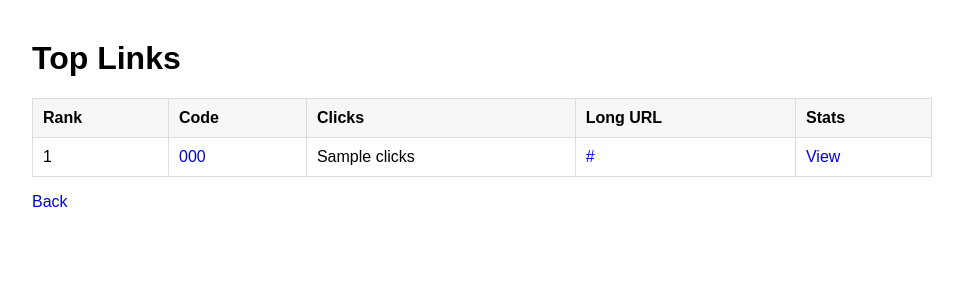
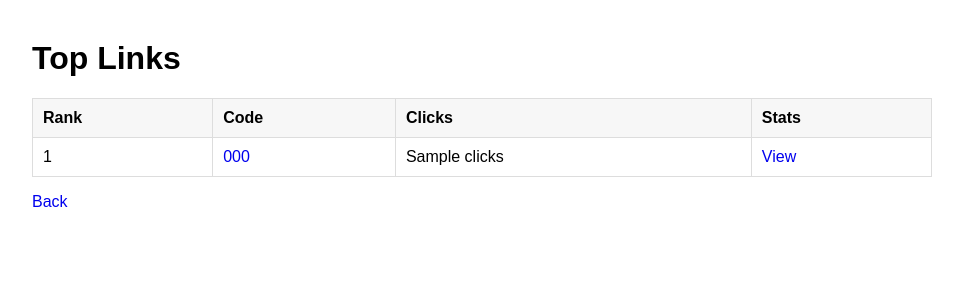
Before and after one commit to alxlyn/alex-url-shortener, a Python web app: template templates/top.html in a window 1280 px wide. Shown: the top 300 px of the page, without its empty margins (158-1121 px from the left). Run offline with Jinja, Linux system fonts and the light colour scheme; the template is opened without the code that fills it: most values are stand-ins (such as "Sample title", 1, 10 or a date in 2020).

Commit message:
stop showing destination urls on the top page

```diff
--- a/app.py
+++ b/app.py
@@ -120,7 +120,7 @@ async def shorten(request: Request, long_url: str = Form(default="")):
 async def top_links(request: Request):
     async with db_pool.acquire() as conn:
         rows = await conn.fetch(
-            "SELECT code, long_url, clicks FROM urls ORDER BY clicks DESC, code ASC LIMIT 10"
+            "SELECT code, clicks FROM urls ORDER BY clicks DESC, code ASC LIMIT 10"
         )
     return templates.TemplateResponse(request, "top.html", {"links": rows})
 
--- a/templates/top.html
+++ b/templates/top.html
@@ -15,7 +15,6 @@
         <th>Rank</th>
         <th>Code</th>
         <th>Clicks</th>
-        <th>Long URL</th>
         <th>Stats</th>
       </tr>
       {% for item in links %}
@@ -23,7 +22,6 @@
         <td>{{ loop.index }}</td>
         <td><a href="/{{ item.code }}">{{ item.code }}</a></td>
         <td>{{ item.clicks }}</td>
-        <td><a href="{{ item.long_url }}">{{ item.long_url }}</a></td>
         <td><a href="/stats/{{ item.code }}">View</a></td>
       </tr>
       {% endfor %}
```
Also changed, not shown: tests/test_app.py (+9 -4 lines).
